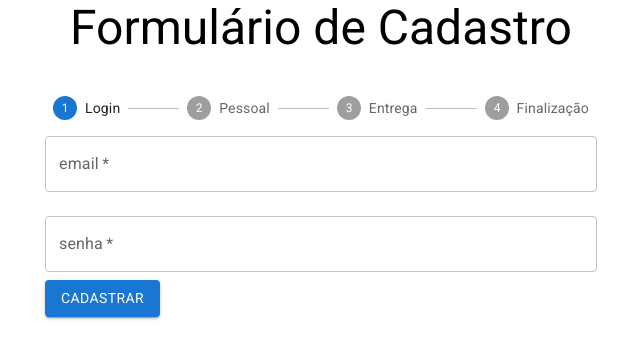
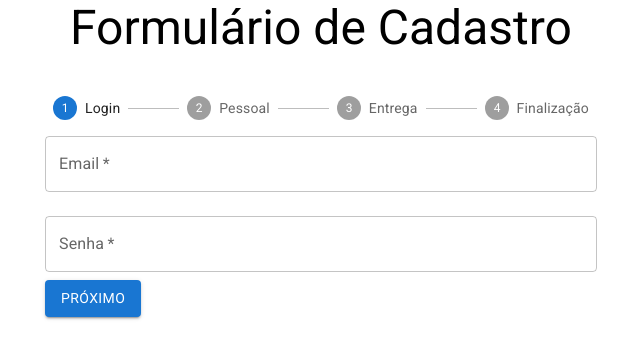
Before and after one commit to Cleyton-1995/registerform, a React (Create React App) app: page / in a window 1280 px wide. Shown: the top 358 px of the page, without its empty margins (319-959 px from the left). Built offline with nearby package versions, Linux system fonts and the light colour scheme.

Commit message:
Contexts and Providers

```diff
--- a/src/App.js
+++ b/src/App.js
@@ -2,17 +2,11 @@
 import "./App.css";
 import FormularioCadastro from "./Components/Formulario/FormularioCadastro";
 import "fontsource-roboto";
+import { validarCPF, validarSenha } from "./models/cadastro";
+import ValidacoesCadastro from "./contexts/Validacoes";
 
 function aoEnviarForm(dados) {
   console.log(dados);
-}
-
-function validarCPF(cpf) {
-  if (cpf.length !== 11) {
-    return { valido: false, texto: "CPF deve ter 11 digitos!" };
-  } else {
-    return { valido: true, texto: "" };
-  }
 }
 
 function App() {
@@ -21,7 +15,15 @@
       <Typography variant="h3" component="h1" align="center" marginBottom={5}>
         Formulário de Cadastro
       </Typography>
-      <FormularioCadastro aoEnviar={aoEnviarForm} validarCPF={validarCPF} />
+      <ValidacoesCadastro.Provider
+        value={{
+          cpf: validarCPF,
+          senha: validarSenha,
+          nome: validarSenha,
+        }}
+      >
+        <FormularioCadastro aoEnviar={aoEnviarForm} />
+      </ValidacoesCadastro.Provider>
     </Container>
   );
 }
--- a/src/Components/Formulario/DadosEntrega.jsx
+++ b/src/Components/Formulario/DadosEntrega.jsx
@@ -22,6 +22,7 @@
         }}
         id="CEP"
         label="CEP"
+        name="CPF"
         type="number"
         required
         variant="outlined"
@@ -34,6 +35,7 @@
         }}
         id="endereco"
         label="Endereço"
+        name="endereco"
         required
         type="text"
         variant="outlined"
@@ -47,6 +49,7 @@
         }}
         id="numero"
         label="Número"
+        name="numero"
         type="number"
         variant="outlined"
         margin="normal"
@@ -58,6 +61,7 @@
         }}
         id="estado"
         label="Estado"
+        name="estado"
         type="text"
         required
         variant="outlined"
@@ -70,6 +74,7 @@
         }}
         id="cidade"
         label="Cidade"
+        name="cidade"
         type="text"
         required
         variant="outlined"
--- a/src/Components/Formulario/DadosPessoais.jsx
+++ b/src/Components/Formulario/DadosPessoais.jsx
@@ -1,19 +1,43 @@
 import { Button, FormControlLabel, Switch, TextField } from "@mui/material";
-import React, { useState } from "react";
+import React, { useContext, useState } from "react";
+import ValidacoesCadastro from "../../contexts/Validacoes";
 
-export default function DadosPessoais({aoEnviar, validarCPF}) {
+export default function DadosPessoais({ aoEnviar }) {
   const [nome, setNome] = useState("");
   const [sobrenome, setSobrenome] = useState("");
   const [cpf, setCpf] = useState("");
   const [promocoes, setPromocoes] = useState(true);
   const [novidades, setNovidades] = useState(true);
-  const [erros, setErros] = useState({ cpf: { valido: true, texto: "" } });
+  const [erros, setErros] = useState({
+    cpf: { valido: true, texto: "" },
+    nome: { valido: true, texto: "" },
+  });
+
+  const validacoes = useContext(ValidacoesCadastro);
+
+  function validarCampos(event) {
+    const { name, value } = event.target;
+    const novoEstado = { ...erros };
+    novoEstado[name] = validacoes[name](value);
+    setErros(novoEstado);
+  }
+
+  function possoEnviar() {
+    for (let campo in erros) {
+      if (!erros[campo].valido) {
+        return false;
+      }
+    }
+    return true;
+  }
 
   return (
     <form
       onSubmit={(event) => {
         event.preventDefault();
-        aoEnviar({ nome, sobrenome, cpf, promocoes, novidades });
+        if (possoEnviar) {
+          aoEnviar({ nome, sobrenome, cpf, promocoes, novidades });
+        }
       }}
     >
       <TextField
@@ -21,8 +45,12 @@
         onChange={(event) => {
           setNome(event.target.value);
         }}
+        onBlur={validarCampos}
+        error={!erros.nome.valido}
+        helperText={erros.nome.texto}
         id="nome"
         label="Nome"
+        name="nome"
         required
         variant="outlined"
         margin="normal"
@@ -35,6 +63,7 @@
         }}
         id="sobrenome"
         label="Sobrenome"
+        name="Sobrenome"
         required
         variant="outlined"
         margin="normal"
@@ -45,14 +74,12 @@
         onChange={(event) => {
           setCpf(event.target.value);
         }}
-        onBlur={(event) => {
-          const ehValido = validarCPF(cpf);
-          setErros({ cpf: ehValido });
-        }}
+        onBlur={validarCampos}
         error={!erros.cpf.valido}
         helperText={erros.cpf.texto}
         id="CPF"
         label="CPF"
+        name="cpf"
         required
         variant="outlined"
         margin="normal"
@@ -88,7 +115,7 @@
       />
 
       <Button variant="contained" color="primary" type="submit">
-        Cadastrar
+        Próximo
       </Button>
     </form>
   );
--- a/src/Components/Formulario/DadosUsuario.jsx
+++ b/src/Components/Formulario/DadosUsuario.jsx
@@ -1,15 +1,38 @@
 import { Button, TextField } from "@mui/material";
-import React, { useState } from "react";
+import React, { useContext, useState } from "react";
+import ValidacoesCadastro from "../../contexts/Validacoes";
 
 export default function DadosUsuario({ aoEnviar }) {
   const [email, setEmail] = useState("");
   const [senha, setSenha] = useState("");
 
+  const [erros, setErros] = useState({ senha: { valido: true, texto: "" } });
+
+  const validacoes = useContext(ValidacoesCadastro);
+
+  function validarCampos(event) {
+    const { name, value } = event.target;
+    const novoEstado = { ...erros };
+    novoEstado[name] = validacoes[name](value);
+    setErros(novoEstado);
+  }
+
+  function possoEnviar() {
+    for (let campo in erros) {
+      if (!erros[campo].valido) {
+        return false;
+      }
+    }
+    return true;
+  }
+
   return (
     <form
       onSubmit={(event) => {
         event.preventDefault();
-        aoEnviar({ email, senha });
+        if (possoEnviar) {
+          aoEnviar({ email, senha });
+        }
       }}
     >
       <TextField
@@ -18,7 +41,8 @@
           setEmail(event.target.value);
         }}
         id="email"
-        label="email"
+        label="Email"
+        name="email"
         type="email"
         required
         variant="outlined"
@@ -30,8 +54,12 @@
         onChange={(event) => {
           setSenha(event.target.value);
         }}
+        onBlur={validarCampos}
+        error={!erros.senha.valido}
+        helperText={erros.senha.texto}
         id="senha"
-        label="senha"
+        label="Senha"
+        name="senha"
         type="password"
         required
         variant="outlined"
@@ -39,7 +67,7 @@
         fullWidth
       />
       <Button type="submit" variant="contained" color="primary">
-        Cadastrar
+        Próximo
       </Button>
     </form>
   );
--- a/src/Components/Formulario/FormularioCadastro.jsx
+++ b/src/Components/Formulario/FormularioCadastro.jsx
@@ -4,7 +4,7 @@
 import DadosEntrega from "./DadosEntrega";
 import { Step, StepLabel, Stepper, Typography } from "@mui/material";
 
-export default function FormularioCadastro({ aoEnviar, validarCPF }) {
+export default function FormularioCadastro({ aoEnviar }) {
   const [etapaAtual, setEtapaAtual] = useState(0);
   const [dadosColetados, setDadosColetados] = useState({});
 
@@ -16,7 +16,7 @@
 
   const formularios = [
     <DadosUsuario aoEnviar={coletarDados} />,
-    <DadosPessoais aoEnviar={coletarDados} validarCPF={validarCPF} />,
+    <DadosPessoais aoEnviar={coletarDados} />,
     <DadosEntrega aoEnviar={coletarDados} />,
     <Typography variant="h5" textAlign={"center"} marginTop={5}>
       Obrigado pelo Cadastro
--- /dev/null
+++ b/src/contexts/Validacoes.js
@@ -0,0 +1,5 @@
+import React from "react";
+
+const ValidacoesCadastro = React.createContext();
+
+export default ValidacoesCadastro;
--- /dev/null
+++ b/src/models/cadastro.js
@@ -0,0 +1,15 @@
+export function validarCPF(cpf) {
+  if (cpf.length !== 11) {
+    return { valido: false, texto: "CPF deve ter 11 digitos." };
+  } else {
+    return { valido: true, texto: "" };
+  }
+}
+
+export function validarSenha(senha) {
+  if (senha.length < 4 || senha.length > 72) {
+    return { valido: false, texto: "Senha deve ter 4 e 72 digitos." };
+  } else {
+    return { valido: true, texto: "" };
+  }
+}
```
